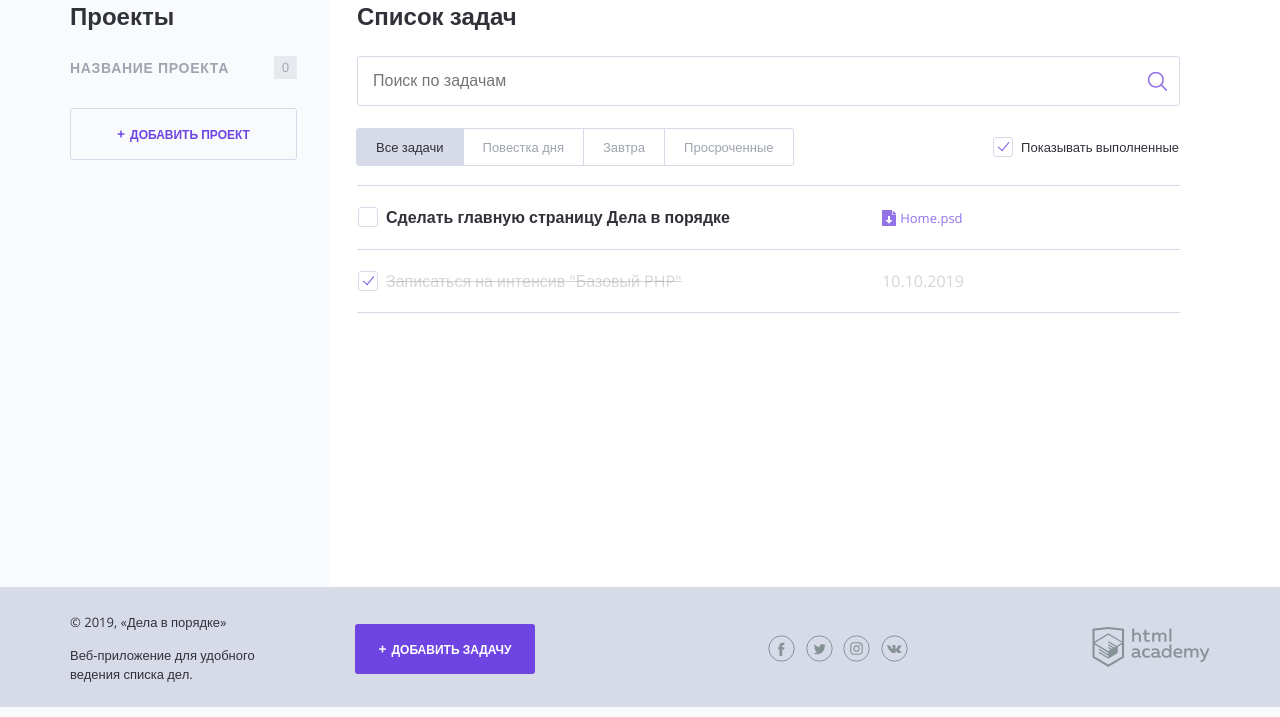
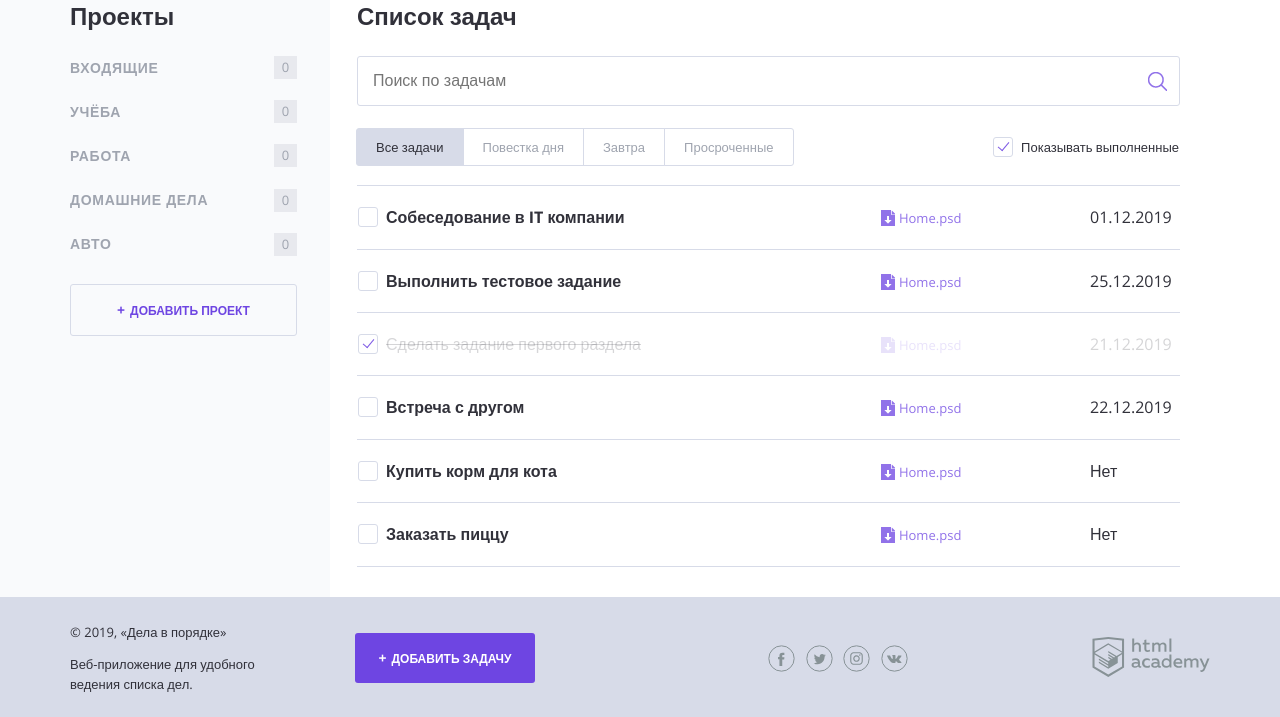
Before and after one commit to AleksandrMalinin/321121-doingsdone, a PHP site: page / in a window 1280 px wide. Shown: the part 93-810 px from the top of the page. Run offline with PHP 8.4, Linux system fonts and the light colour scheme.

Commit message:
Выполняет итерацию по массивам

```diff
--- a/index.php
+++ b/index.php
@@ -1,7 +1,48 @@
 <?php
 // показывать или нет выполненные задачи
 $show_complete_tasks = rand(0, 1);
+
+$projects = ['Входящие', 'Учёба', 'Работа', 'Домашние дела', 'Авто'];
+$tasks_list = [
+    [
+        'title' => 'Собеседование в IT компании',
+        'date' => '01.12.2019',
+        'category' => 'Работа',
+        'done' => false
+    ],
+    [
+        'title' => 'Выполнить тестовое задание',
+        'date' => '25.12.2019',
+        'category' => 'Работа',
+        'done' => false
+    ],
+    [
+        'title' => 'Сделать задание первого раздела',
+        'date' => '21.12.2019',
+        'category' => 'Учёба',
+        'done' => true
+    ],
+    [
+        'title' => 'Встреча с другом',
+        'date' => '22.12.2019',
+        'category' => 'Входящие',
+        'done' => false
+    ],
+    [
+        'title' => 'Купить корм для кота',
+        'date' => 'Нет',
+        'category' => 'Домашние дела',
+        'done' => false
+    ],
+    [
+        'title' => 'Заказать пиццу',
+        'date' => 'Нет',
+        'category' => 'Домашние дела',
+        'done' => false
+    ]
+];
 ?>
+
 <!DOCTYPE html>
 <html lang="ru">
 
@@ -46,10 +87,12 @@ $show_complete_tasks = rand(0, 1);
 
                 <nav class="main-navigation">
                     <ul class="main-navigation__list">
+                        <?php foreach ($projects as $key => $value): ?>
                         <li class="main-navigation__list-item">
-                            <a class="main-navigation__list-item-link" href="#">Название проекта</a>
+                            <a class="main-navigation__list-item-link" href="#"><?= $value; ?></a>
                             <span class="main-navigation__list-item-count">0</span>
                         </li>
+                        <?php endforeach ?>
                     </ul>
                 </nav>
 
@@ -82,35 +125,24 @@ $show_complete_tasks = rand(0, 1);
                 </div>
 
                 <table class="tasks">
-                    <tr class="tasks__item task">
-                        <td class="task__select">
-                            <label class="checkbox task__checkbox">
-                                <input class="checkbox__input visually-hidden task__checkbox" type="checkbox" value="1">
-                                <span class="checkbox__text">Сделать главную страницу Дела в порядке</span>
-                            </label>
-                        </td>
-
-                        <td class="task__file">
-                            <a class="download-link" href="#">Home.psd</a>
-                        </td>
-
-                        <td class="task__date"></td>
-                    </tr>
-                    <!--показывать следующий тег <tr/>, если переменная $show_complete_tasks равна единице-->
-                    <?php if ($show_complete_tasks): ?>
-                        <tr class="tasks__item task task--completed">
+                    <?php foreach ($tasks_list as $key => $value): ?>
+                        <?php if ($show_complete_tasks or !$value['done']): ?>
+                        <tr class="tasks__item task <?php if ($value['done']): ?>task--completed<?php endif ?>">
                             <td class="task__select">
                                 <label class="checkbox task__checkbox">
-                                    <input class="checkbox__input visually-hidden" type="checkbox" checked>
-                                    <span class="checkbox__text">Записаться на интенсив "Базовый PHP"</span>
+                                    <input class="checkbox__input visually-hidden task__checkbox" type="checkbox" value="1" <?php if ($value['done']): ?>checked<?php endif ?>>
+                                    <span class="checkbox__text"><?=$value['title']; ?></span>
                                 </label>
                             </td>
-                            <td class="task__date">10.10.2019</td>
 
-                            <td class="task__controls">
+                            <td class="task__file">
+                                <a class="download-link" href="#">Home.psd</a>
                             </td>
+
+                            <td class="task__date"><?=$value['date']; ?></td>
                         </tr>
-                    <?php endif ?>
+                        <?php endif ?>
+                    <?php endforeach ?>
                 </table>
             </main>
         </div>
```
